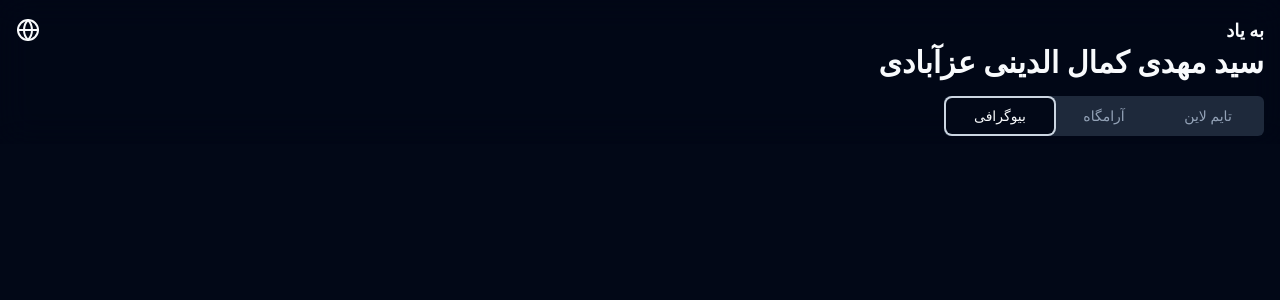
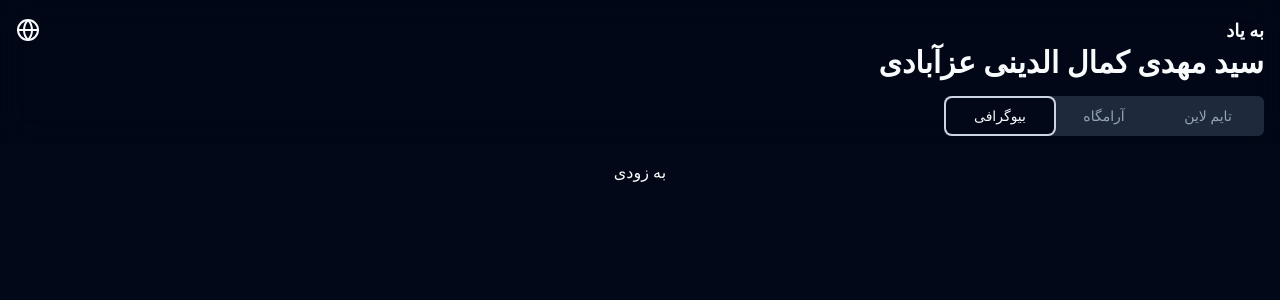
Before and after one commit to mortezaezzabady/mehdi-ezzabady, a React (Vite) app: page / in a window 1280 px wide. Both pictures are taken after a click on the tab "بیوگرافی". Shown: the top 300 px of the page. Built offline with nearby package versions, Linux system fonts and the light colour scheme; a web font is replaced by a local one.

Commit message:
minor fixed

```diff
--- a/index.html
+++ b/index.html
@@ -4,7 +4,7 @@
     <meta charset="UTF-8" />
     <link rel="icon" type="image/svg+xml" href="/vite.svg" />
     <meta name="viewport" content="width=device-width, initial-scale=1.0" />
-    <title>Vite + React + TS</title>
+    <title>Remembering Mehdi Kamaladdini Ezzabady</title>
   </head>
   <body>
     <div id="root"></div>
--- a/src/i18n-resources/bio/en.tsx
+++ b/src/i18n-resources/bio/en.tsx
@@ -1,3 +1,3 @@
 export default function BiographyEn() {
-  return <></>;
+  return <div className="text-center">Soon</div>;
 }
--- a/src/i18n-resources/bio/fa.tsx
+++ b/src/i18n-resources/bio/fa.tsx
@@ -1,3 +1,3 @@
 export default function BiographyFa() {
-  return <></>;
+  return <div className="text-center">به زودی</div>;
 }
```
